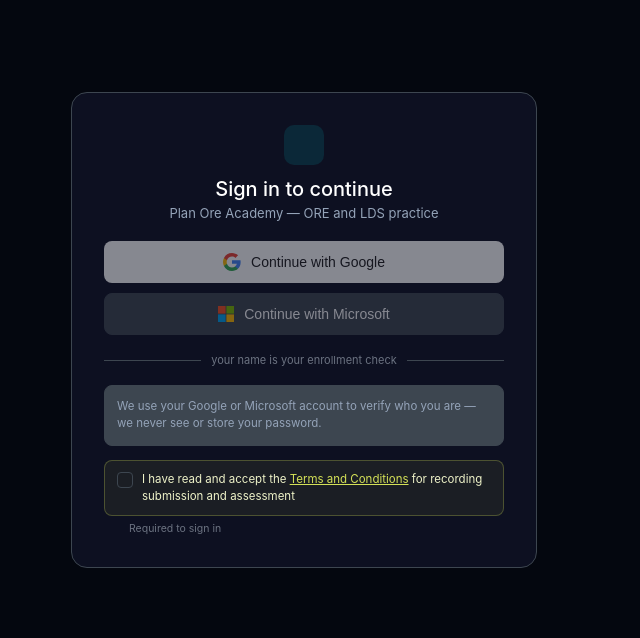
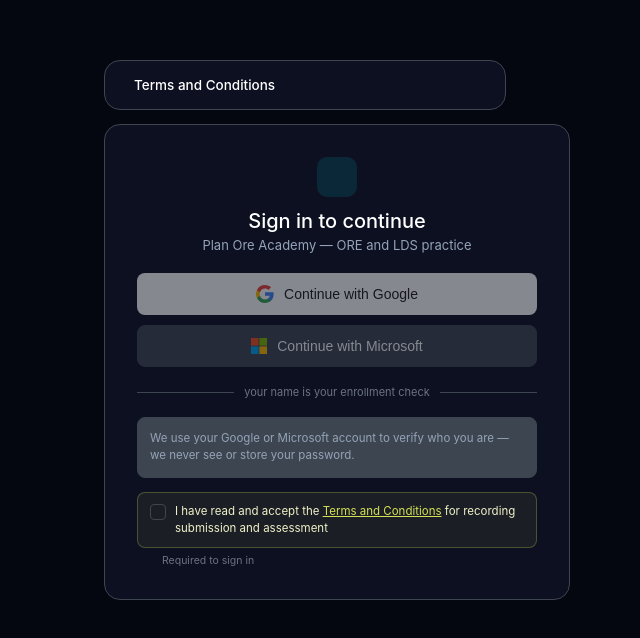
Before and after one commit to pratap-rajan/dental-ai-tutor, a React (Vite) app in the folder app/dental-ai-portal/: page / in a window 1280 px wide. Shown: the part 110-748 px from the top of the page, without its empty margins (336-976 px from the left). Built offline with nearby package versions, Linux system fonts and the light colour scheme.

Commit message:
replace-react-portal-3

```diff
--- a/app/dental-ai-portal/src/Login.jsx
+++ b/app/dental-ai-portal/src/Login.jsx
@@ -34,7 +34,14 @@ export default function Login({ pendingApproval, authError }) {
 
   return (
     <div style={styles.page}>
-      <div style={{ display: "flex", gap: 16, flexWrap: "wrap", width: "100%", maxWidth: 820, justifyContent: "center" }}>
+      <div style={styles.stack}>
+        <TermsPanel
+          expanded={tcPanelOpen}
+          accepted={tcAccepted}
+          onToggleExpand={() => setTcPanelOpen((v) => !v)}
+          onAgree={() => { setTcAccepted(true); setTcPanelOpen(false); }}
+        />
+
         <div style={styles.card}>
           <div style={styles.iconBadge}>
             <i className="ti ti-tooth" style={{ color: theme.tealGlow, fontSize: 20 }} />
@@ -95,23 +102,28 @@ export default function Login({ pendingApproval, authError }) {
           </div>
           <p style={styles.tcHint}>Required to sign in</p>
         </div>
-
-        {tcPanelOpen && <TermsPanel onAgree={() => { setTcAccepted(true); setTcPanelOpen(false); }} onClose={() => setTcPanelOpen(false)} />}
       </div>
     </div>
   );
 }
 
-function TermsPanel({ onAgree, onClose }) {
+function TermsPanel({ expanded, accepted, onToggleExpand, onAgree }) {
   return (
     <div style={styles.tcPanel}>
-      <div style={styles.tcPanelHeader}>
+      <button style={styles.tcPanelHeader} onClick={onToggleExpand}>
         <i className="ti ti-file-text" style={{ color: theme.purpleGlow, fontSize: 17 }} />
         <p style={styles.tcPanelTitle}>Terms and Conditions</p>
-        <button onClick={onClose} aria-label="Close" style={styles.tcPanelClose}>
-          <i className="ti ti-x" style={{ fontSize: 16 }} />
+        {accepted && !expanded && (
+          <span style={styles.acceptedBadge}>
+            <i className="ti ti-check" style={{ fontSize: 12 }} />
+            Accepted
+          </span>
+        )}
+        <i className={`ti ti-chevron-${expanded ? "up" : "down"}`} style={{ color: theme.slateLight, fontSize: 16 }} />
       </button>
-      </div>
+
+      {expanded && (
+        <>
           <div style={styles.tcPanelBody}>
             <TcSection n="1" title="What we collect and why">
               Your name, email, your practice recording, and the case selected — used solely to generate examiner-style feedback against the relevant marking criteria.
@@ -138,6 +150,8 @@ function TermsPanel({ onAgree, onClose }) {
               I agree
             </button>
           </div>
+        </>
+      )}
     </div>
   );
 }
@@ -183,9 +197,15 @@ const styles = {
     padding: "40px 16px",
     fontFamily: fonts.body
   },
+  stack: {
+    display: "flex",
+    flexDirection: "column",
+    gap: 14,
+    width: "100%",
+    maxWidth: 400
+  },
   card: {
     width: "100%",
-    maxWidth: 400,
     background: "#0d1021",
     border: `1px solid ${theme.navyLighter}`,
     borderRadius: 16,
@@ -220,13 +240,20 @@ const styles = {
   tcLink: { color: theme.lime, textDecoration: "underline", cursor: "pointer" },
   tcHint: { color: "#6b7280", fontSize: 10.5, margin: "0 0 0 25px" },
   tcPanel: {
-    width: "100%", maxWidth: 380, background: "#0d1021", border: `1px solid ${theme.navyLighter}`,
-    borderRadius: 16, display: "flex", flexDirection: "column", maxHeight: 520
+    width: "100%", background: "#0d1021", border: `1px solid ${theme.navyLighter}`,
+    borderRadius: 16, display: "flex", flexDirection: "column", overflow: "hidden"
   },
-  tcPanelHeader: { padding: "16px 20px", borderBottom: `1px solid ${theme.navyLighter}`, display: "flex", alignItems: "center", gap: 9 },
-  tcPanelTitle: { color: "#fff", fontSize: 13.5, fontWeight: 500, margin: 0, flex: 1 },
-  tcPanelClose: { background: "none", border: "none", color: theme.slateLight, cursor: "pointer", padding: 4 },
-  tcPanelBody: { flex: 1, overflowY: "auto", padding: "16px 20px" },
+  tcPanelHeader: {
+    width: "100%", padding: "16px 20px", border: "none", background: "none", cursor: "pointer",
+    display: "flex", alignItems: "center", gap: 9, fontFamily: fonts.body
+  },
+  tcPanelTitle: { color: "#fff", fontSize: 13.5, fontWeight: 500, margin: 0, flex: 1, textAlign: "left" },
+  acceptedBadge: {
+    display: "flex", alignItems: "center", gap: 4,
+    background: "#72d4c422", color: theme.ctaMint, fontSize: 11, fontWeight: 500,
+    padding: "3px 8px", borderRadius: 20
+  },
+  tcPanelBody: { maxHeight: 320, overflowY: "auto", padding: "0 20px 16px", borderTop: `1px solid ${theme.navyLighter}` },
   tcPanelFooter: { padding: "12px 20px", borderTop: `1px solid ${theme.navyLighter}` },
   tcAgreeButton: {
     width: "100%", background: theme.navyLighter, border: `1px solid ${theme.lime}`, color: theme.lime,
```
Lines whose indentation alone changed are shown as unchanged.
